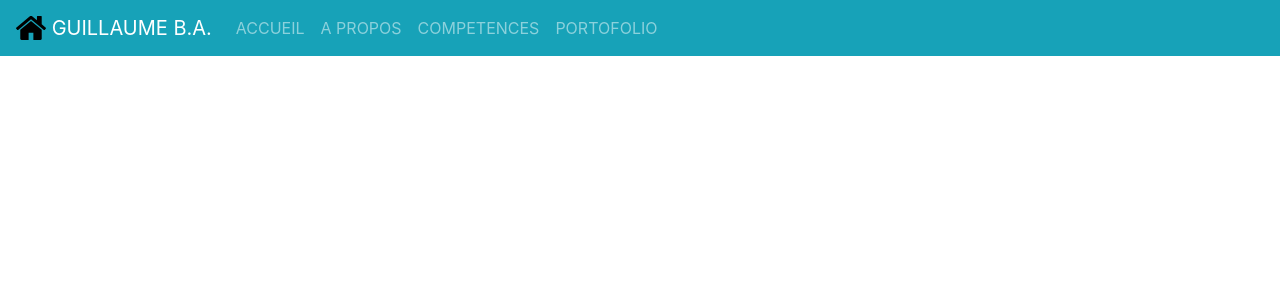
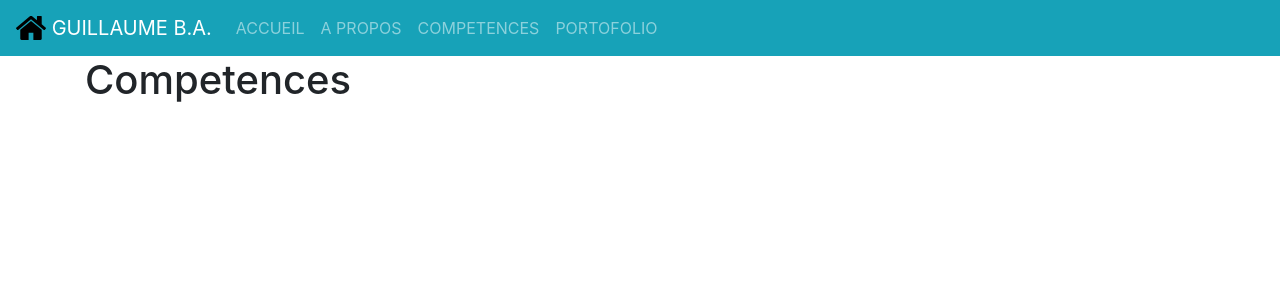
Before and after one commit to EthernalSlayer/my-cv-app, a React (Create React App) app: page /competences in a window 1280 px wide. Shown: the top 300 px of the page. Built offline with nearby package versions, Linux system fonts and the light colour scheme.

Commit message:
add router with some routes and create the corresponding components

```diff
--- a/src/App.js
+++ b/src/App.js
@@ -1,10 +1,26 @@
 import React from "react";
 import Header from "./component/Header";
+import { BrowserRouter as Router, Route, Switch } from "react-router-dom";
+import { Container } from "react-bootstrap";
+import Home from "./component/Home";
+import Competences from "./component/Competences";
+import Apropos from "./component/Apropos";
+import Portofolio from "./component/Portofolio";
 
 function App() {
   return (
     <div className="App">
-      <Header />
+      <Router>
+        <Header />
+        <Container>
+          <Switch>
+            <Route exact path="/" component={Home} />
+            <Route path="/competences" component={Competences} />
+            <Route path="/a-propos" component={Apropos} />
+            <Route path="/portofolio" component={Portofolio} />
+          </Switch>
+        </Container>
+      </Router>
     </div>
   );
 }
--- /dev/null
+++ b/src/component/Apropos.js
@@ -0,0 +1,11 @@
+import React from "react";
+
+function Apropos() {
+  return (
+    <div>
+      <h1>A Propos</h1>
+    </div>
+  );
+}
+
+export default Apropos;
--- /dev/null
+++ b/src/component/Competences.js
@@ -0,0 +1,11 @@
+import React from "react";
+
+function Competences() {
+  return (
+    <div>
+      <h1>Competences</h1>
+    </div>
+  );
+}
+
+export default Competences;
--- a/src/component/Header.js
+++ b/src/component/Header.js
@@ -6,7 +6,7 @@ import homeIcon from "../home.svg";
 function Header() {
   return (
     <Navbar bg="info" variant="dark" expand="md">
-      <Navbar.Brand href="#home">
+      <Navbar.Brand href="/">
         <img
           src={homeIcon}
           width="30"
@@ -19,10 +19,10 @@ function Header() {
       <Navbar.Toggle aria-controls="basic-navbar-nav" />
       <Navbar.Collapse id="basic-navbar-nav">
         <Nav className="justify-content-end">
-          <Nav.Link href="#home">ACCUEIL</Nav.Link>
-          <Nav.Link href="#features">A PROPOS</Nav.Link>
-          <Nav.Link href="#pricing">COMPETENCES</Nav.Link>
-          <Nav.Link href="#pricing">PORTOFOLIO</Nav.Link>
+          <Nav.Link href="/">ACCUEIL</Nav.Link>
+          <Nav.Link href="/a-propos">A PROPOS</Nav.Link>
+          <Nav.Link href="/competences">COMPETENCES</Nav.Link>
+          <Nav.Link href="/portofolio">PORTOFOLIO</Nav.Link>
         </Nav>
       </Navbar.Collapse>
     </Navbar>
--- /dev/null
+++ b/src/component/Home.js
@@ -0,0 +1,11 @@
+import React from "react";
+
+function Home() {
+  return (
+    <div>
+      <h1>Home</h1>
+    </div>
+  );
+}
+
+export default Home;
--- /dev/null
+++ b/src/component/Portofolio.js
@@ -0,0 +1,11 @@
+import React from "react";
+
+function Portofolio() {
+  return (
+    <div>
+      <h1>Portofolio</h1>
+    </div>
+  );
+}
+
+export default Portofolio;
```
